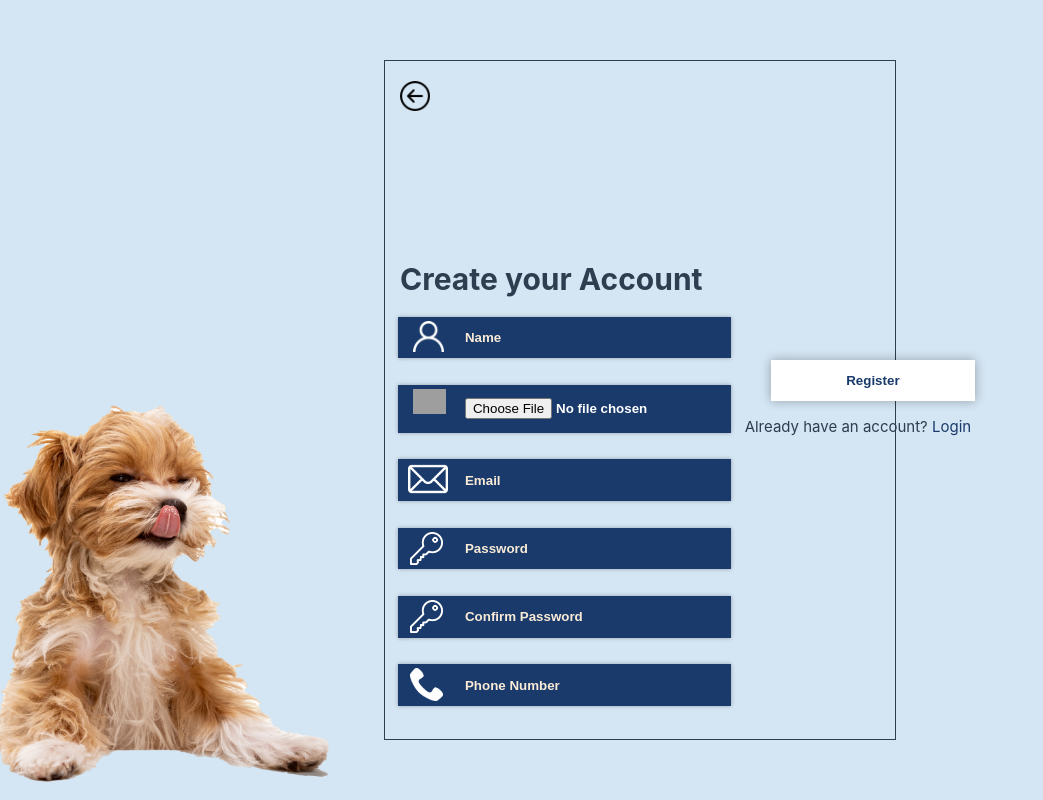
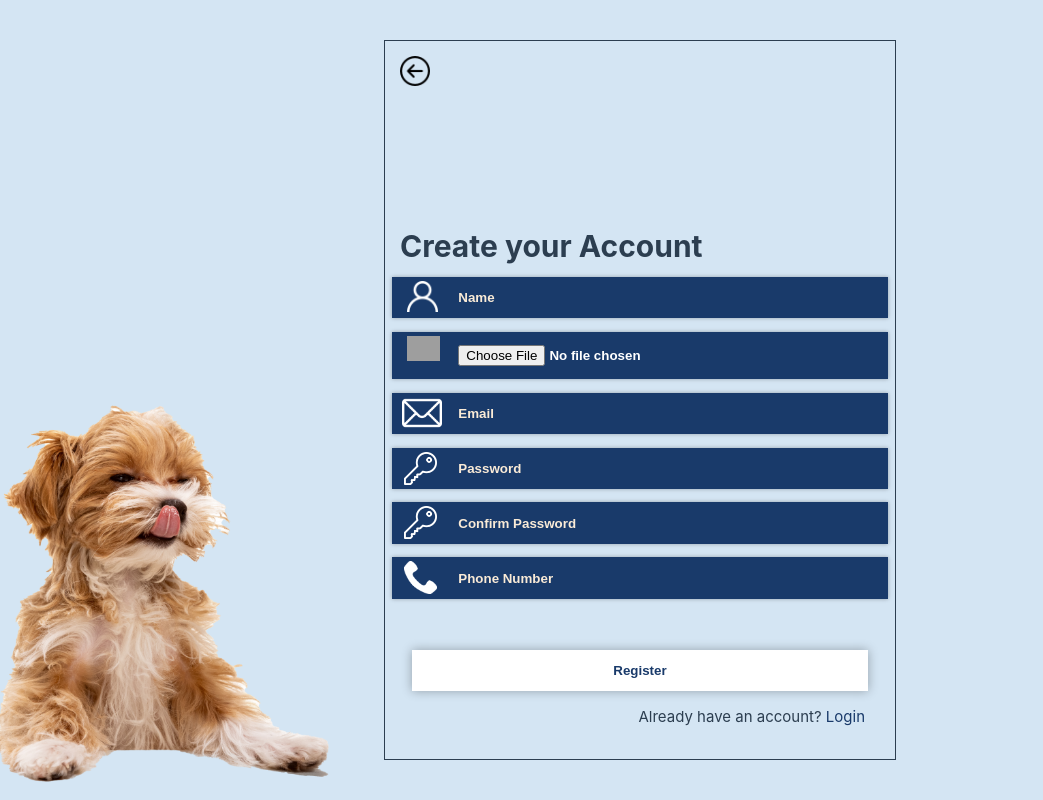
Before and after one commit to BT3103AppDev1/l1-final-project-group-4, a Vue app: page /signup in a window 1280 px wide. Shown: the whole page, without its empty margins (0-1043 px from the left). Built offline with nearby package versions, Linux system fonts and the light colour scheme; no server answers; grey boxes are pictures that could not be loaded.

Commit message:
fix register ui bug

```diff
--- a/src/views/SignupView.vue
+++ b/src/views/SignupView.vue
@@ -178,7 +178,7 @@ export default {
   display: flex;
   border-style: solid;
   border-width: 0.1em;
-  height: 85%;
+  height: 90%;
   width: 40vw;
   justify-content: space-around;
   flex-direction: column;
@@ -216,7 +216,7 @@ input {
   box-shadow: 0 0 4px rgba(0, 0, 0, 0.3);
   transition: 0.3s box-shadow;
   padding: 1em;
-  margin: 1em;
+  margin: 0.5em;
   padding-left: 5em;
 }
 
```
